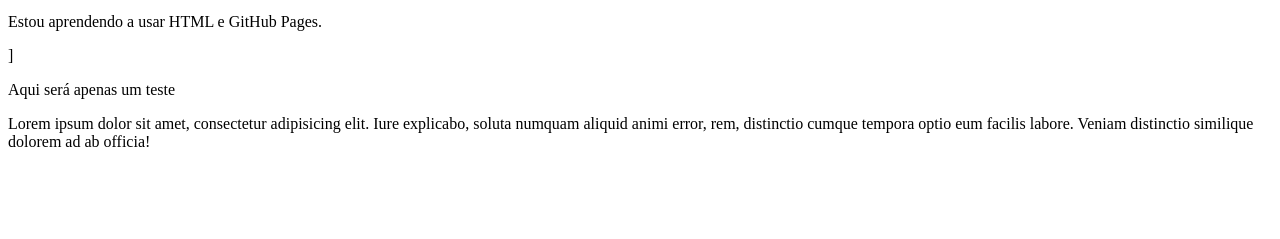
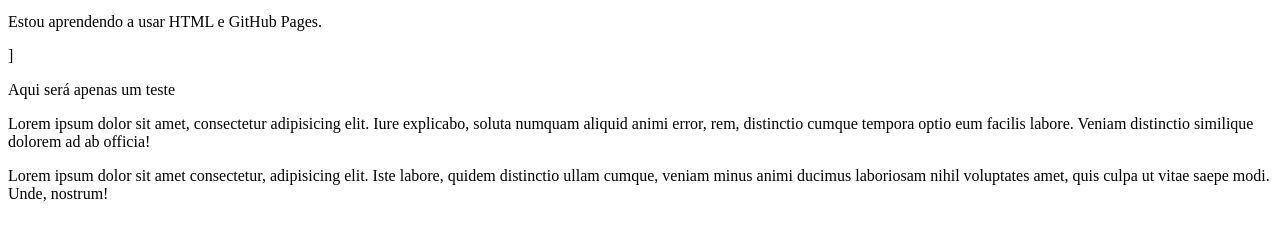
Before and after one commit to smyxxxx34/Curso-em-video-github-desktop, a plain HTML site: page index.html in a window 1280 px wide. Shown: the part 101-340 px from the top of the page. Drawn offline with Linux system fonts and the light colour scheme.

Commit message:
repo 444
adicionei mais um paragrafo ao projeto

```diff
--- a/index.html
+++ b/index.html
@@ -11,5 +11,6 @@
     <p>Estou aprendendo a usar HTML e GitHub Pages.</p>]
     <p>Aqui será apenas um teste</p>
     <p>Lorem ipsum dolor sit amet, consectetur adipisicing elit. Iure explicabo, soluta numquam aliquid animi error, rem, distinctio cumque tempora optio eum facilis labore. Veniam distinctio similique dolorem ad ab officia!</p>
+    <p>Lorem ipsum dolor sit amet consectetur, adipisicing elit. Iste labore, quidem distinctio ullam cumque, veniam minus animi ducimus laboriosam nihil voluptates amet, quis culpa ut vitae saepe modi. Unde, nostrum!</p>
 </body>
 </html>
```
